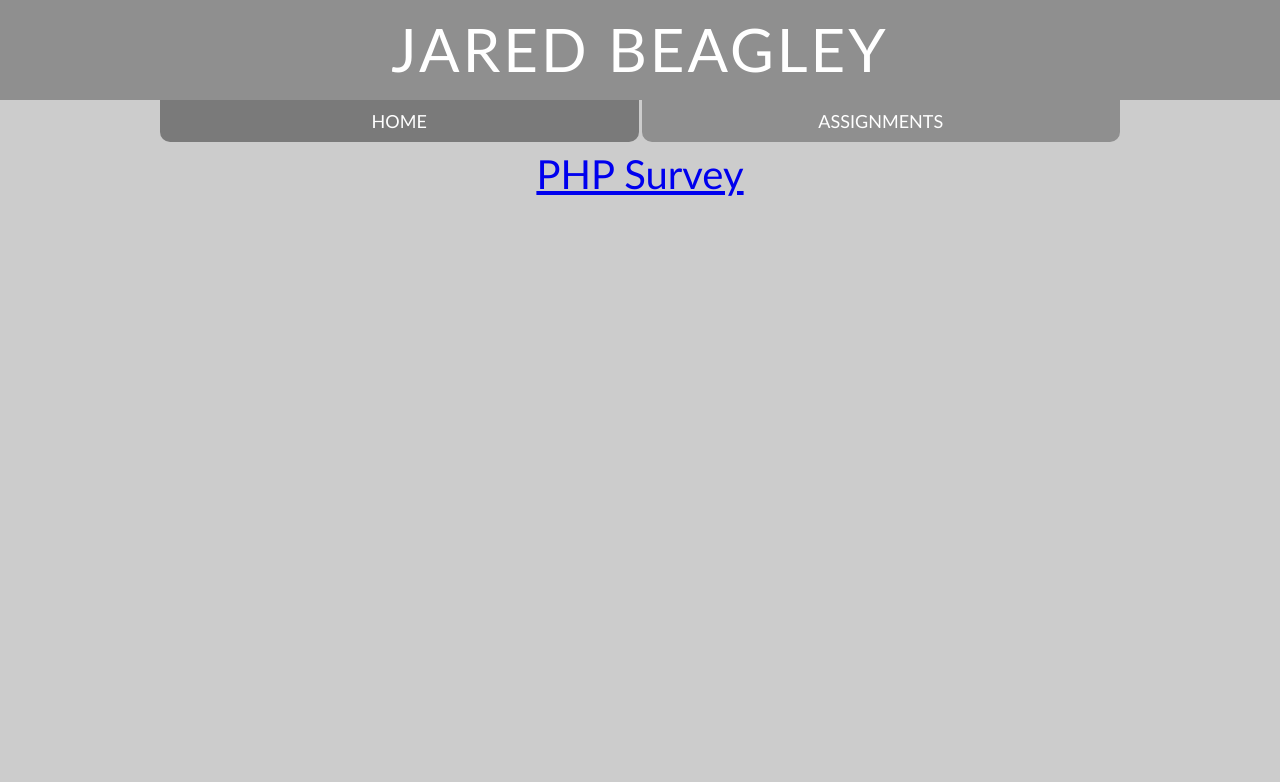
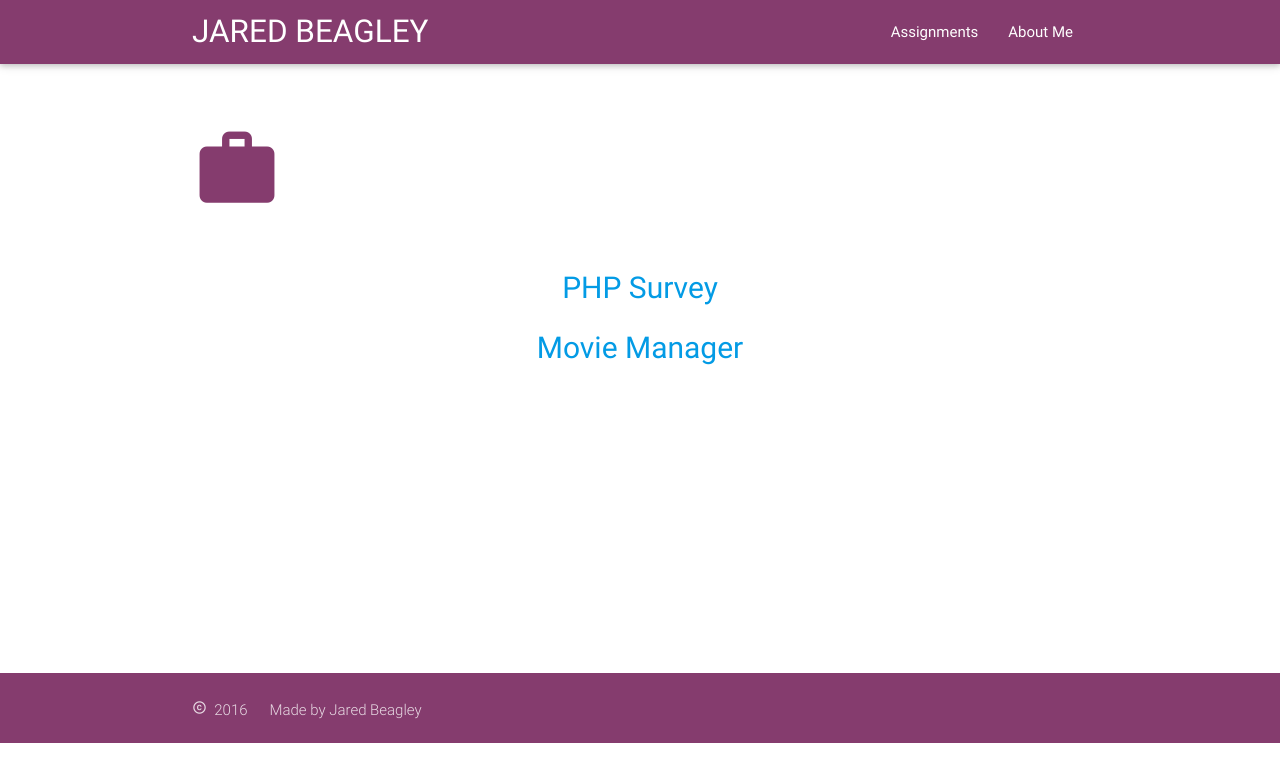
Before and after one commit to DarthJared/cs313-php, a PHP site: page /assignments.php in a window 1280 px wide. Shown: the top 782 px of the page. Run offline with PHP 8.4, Linux system fonts and the light colour scheme; some libraries are stand-ins or nearby versions.

Commit message:
Adding new home page and movie manager

```diff
--- a/assignments.php
+++ b/assignments.php
@@ -1,23 +1,49 @@
 <!DOCTYPE html>
-<html>
+<html lang="en">
 	<head>
-		<meta charset="utf-8">
-		<script src="https://ajax.googleapis.com/ajax/libs/jquery/1.11.3/jquery.min.js"></script>
-		<script src="home.js"></script>
-		<link rel="stylesheet" type="text/css" href="home.css" />
+		<meta http-equiv="Content-Type" content="text/html; charset=UTF-8"/>
+		<meta name="viewport" content="width=device-width, initial-scale=1, maximum-scale=1.0"/>
+		<title>Assignments</title>
+		<script src="https://code.jquery.com/jquery-2.1.1.min.js"></script>
+		<script src="js/materialize.js"></script>
+		<script src="js/init.js"></script>
+		<link href="https://fonts.googleapis.com/icon?family=Material+Icons" rel="stylesheet">
+		<link href="css/materialize.css" type="text/css" rel="stylesheet" media="screen,projection"/>
+		<link href="css/style.css" type="text/css" rel="stylesheet" media="screen,projection"/>
 	</head>
 	<body>
-		<div id="headerBar">
-			<div id="nameText">JARED BEAGLEY</div>
-		</div>
-		<div id="navigators">
-			<a href="index.php"><div id="nav1" class="topNav">HOME</div></a>
-			<a href="assignments.php"><div id="nav2" class="topNav">ASSIGNMENTS</div></a>
-		</div>
-		<div id="content">
-			<div id="assignments">
-				<a href="http://php-jbeagley.rhcloud.com/survey.php">PHP Survey</a>
+		<nav class="aub" role="navigation">
+			<div class="nav-wrapper container" >
+				<a id="logo-container" href="index.php" class="brand-logo"><span class="whiteT">JARED BEAGLEY</span></a>
+				<ul class="right hide-on-med-and-down" >
+					<li><a href="assignments.php" class="whiteT">Assignments</a></li>
+					<li><a href="index.php" class="whiteT">About Me</a></li>
+				</ul>
+				<ul id="nav-mobile" class="side-nav">
+					<li><a href="assignments.php">Assignments</a></li>
+					<li><a href="index.php">About Me</a></li>
+				</ul>
+				<a href="#" data-activates="nav-mobile" class="button-collapse"><i class="material-icons white">menu</i></a>
+			</div>
+		</nav>
+		<div class="section no-pad-bot" id="index-banner">
+			<div class="container">
+				<br><br>
+				<i class="material-icons md-100 aub-text">work</i>
+				<br><br>
+				<div class="assignList">
+					<p><a href="http://php-jbeagley.rhcloud.com/survey.php">PHP Survey</a></p>
+					<!--<p><a href="http://php-jbeagley.rhcloud.com/movies.php">Movie Manager</a></p>-->
+					<p><a href="movies.php">Movie Manager</a></p>
+				</div>
 			</div>
 		</div>
+		<footer class="page-footer aub">
+			<div class="footer-copyright">
+				<div class="container up">
+					<i class="material-icons md-15">copyright</i>&nbsp; 2016&nbsp;&nbsp;&nbsp;&nbsp;&nbsp;&nbsp;Made by Jared Beagley
+				</div>
+			</div>
+		</footer>
 	</body>
 </html>
```
